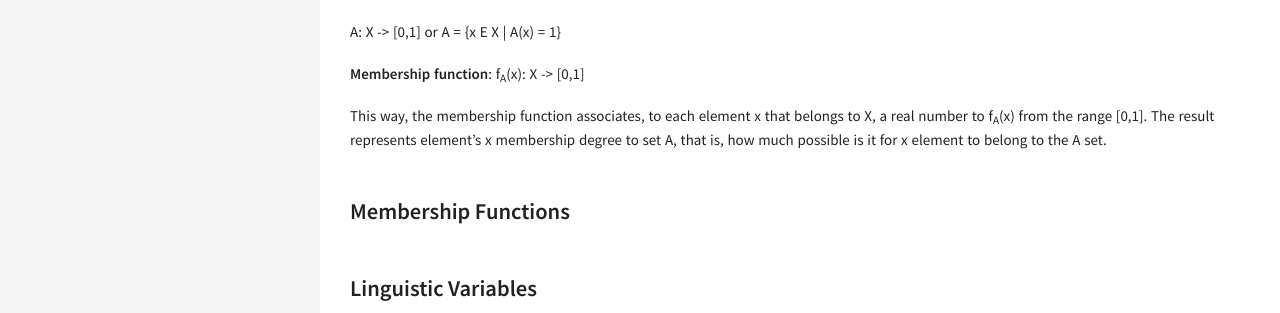
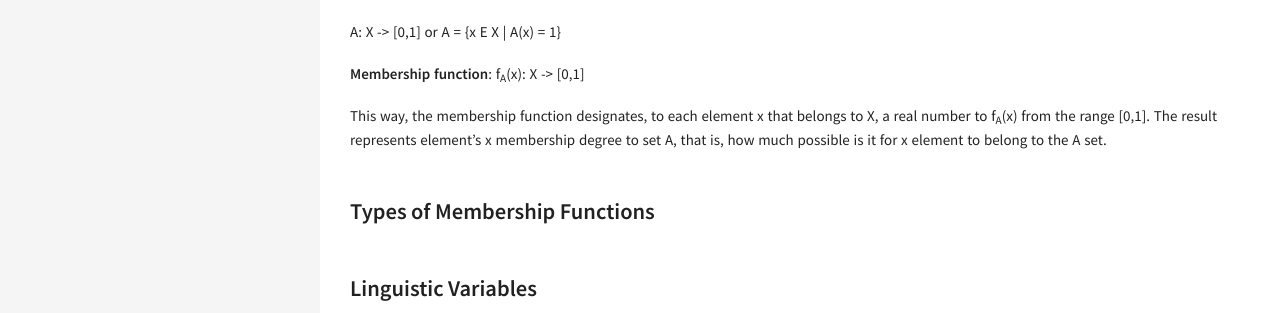
Before and after one commit to gatihe/guiati9.dev, a Jekyll site: the page built from _posts/2020-04-23-fuzzy_logic.md, in a window 1280 px wide. Shown: the part 2250-2563 px from the top of the page. Built offline with Jekyll 4.4.1, drawn with Linux system fonts in a browser that asks for light colours.

Commit message:
Update 2020-04-23-fuzzy_logic.md

```diff
--- a/_posts/2020-04-23-fuzzy_logic.md
+++ b/_posts/2020-04-23-fuzzy_logic.md
@@ -69,11 +69,11 @@ A: X -> [0,1] or A = {x E X \| A(x) = 1}
 
 __Membership function__: f<sub>A</sub>(x): X -> [0,1]
 
-This way, the membership function associates, to each element x that belongs to X, a real number to f<sub>A</sub>(x) from the range [0,1]. The result represents element's x membership degree to set A, that is, how much possible is it for x element to belong to the A set.
+This way, the membership function designates, to each element x that belongs to X, a real number to f<sub>A</sub>(x) from the range [0,1]. The result represents element's x membership degree to set A, that is, how much possible is it for x element to belong to the A set.
 
 
 
-### Membership Functions
+### Types of Membership Functions
 
 ### Linguistic Variables
 
```
